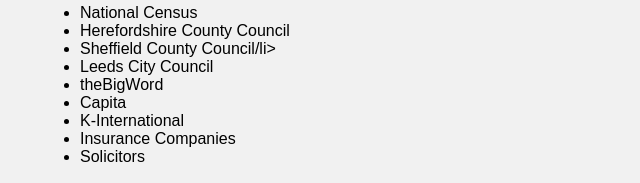
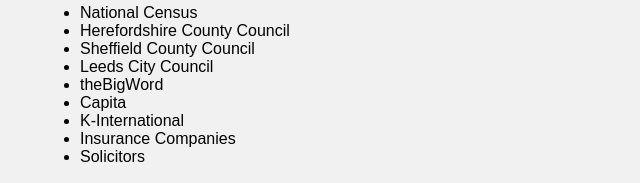
Before and after one commit to alex210moraru/alex210moraru.github.io, a plain HTML site: page index.html in a window 1280 px wide. Shown: the part 1076-1259 px from the top of the page, 100-740 px from the left. Drawn offline with Linux system fonts and the light colour scheme.

Commit message:
Add files via upload

```diff
--- a/index.html
+++ b/index.html
@@ -65,7 +65,7 @@
         <li>GLAA</li>
         <li>National Census</li>
         <li>Herefordshire County Council</li>
-        <li>Sheffield County Council/li>
+        <li>Sheffield County Council</li>
         <li>Leeds City Council</li>
         <li>theBigWord</li>
         <li>Capita</li>
```
